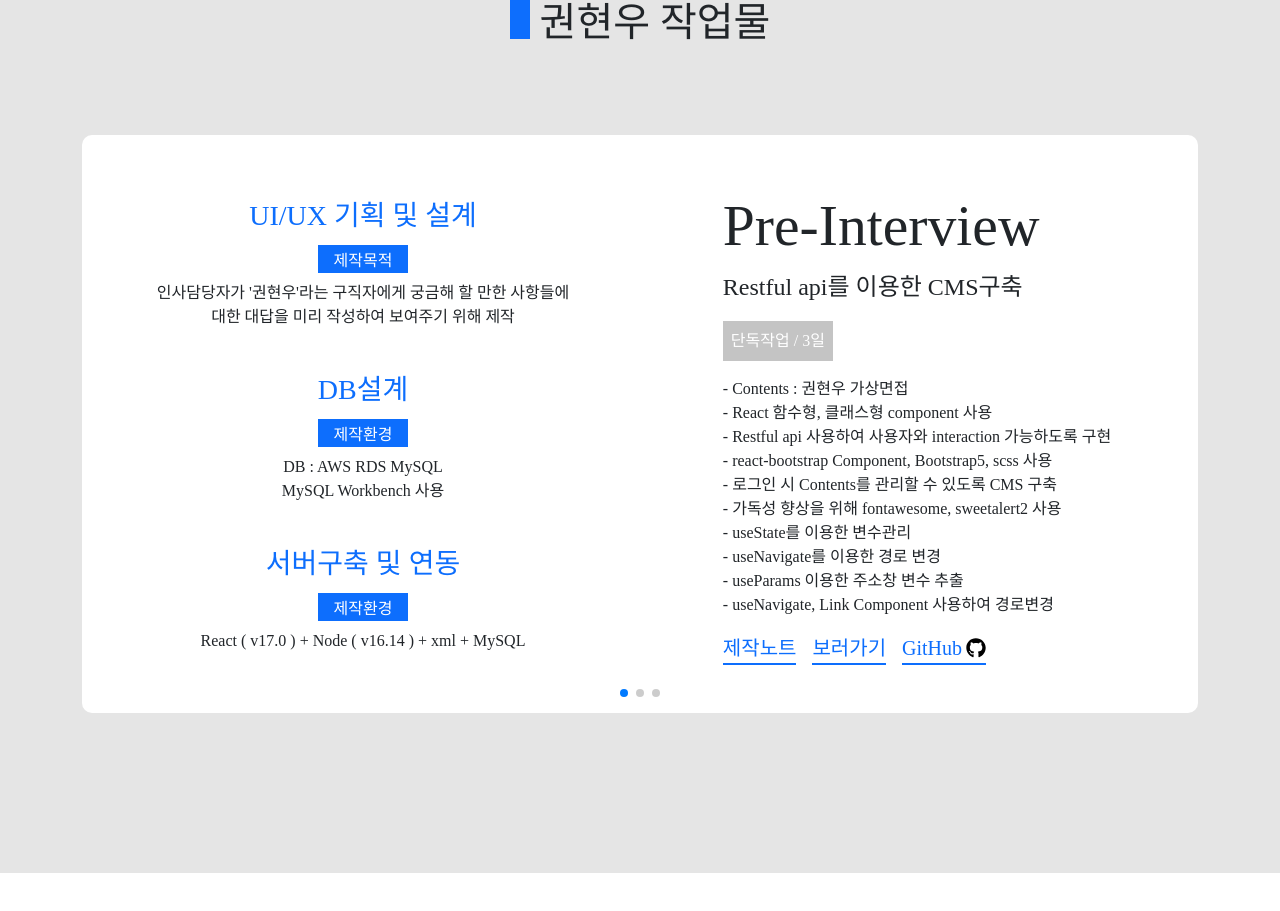
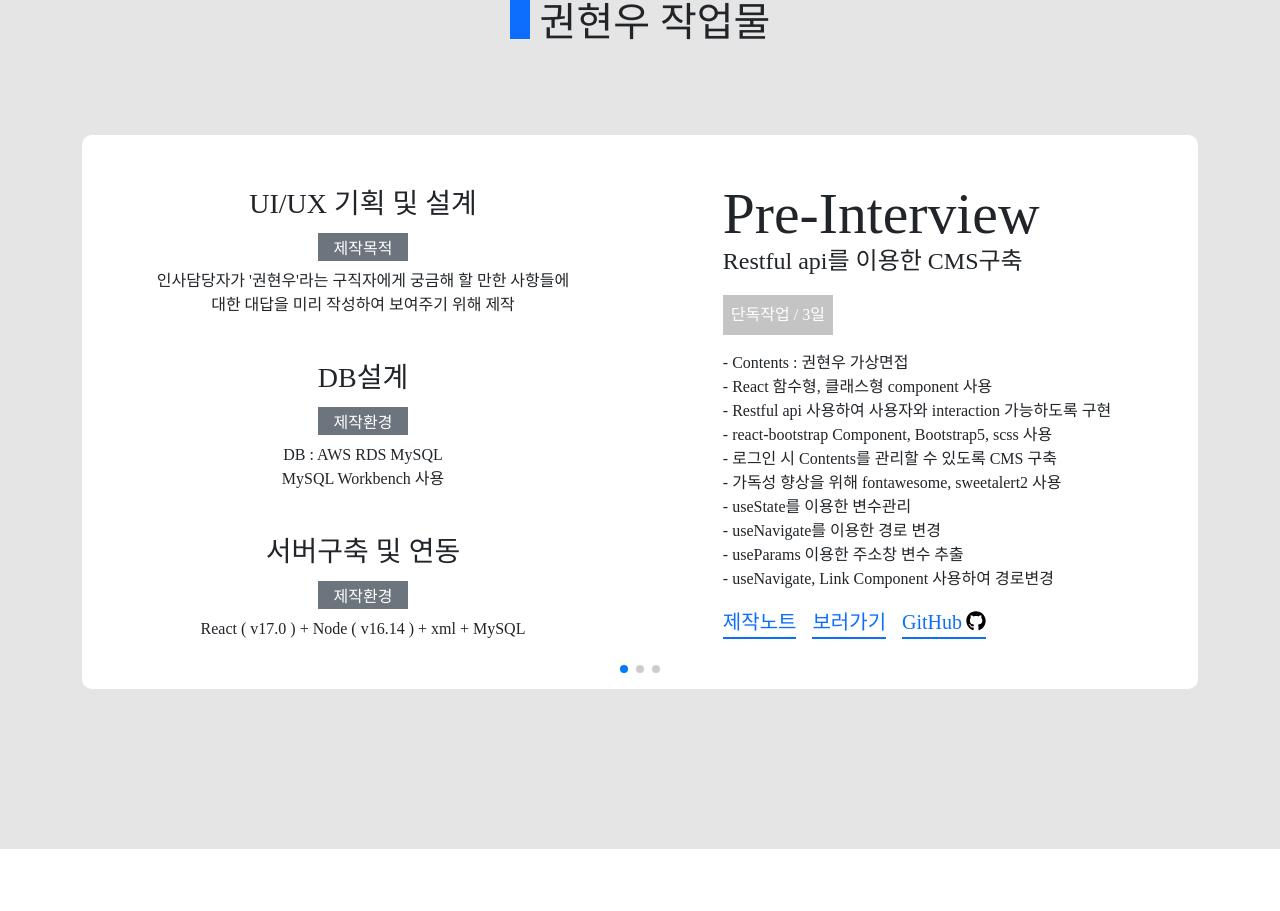
Before and after one commit to lbaku89/portfolio-react-220418, a React (Create React App) app in the folder front/: page / in a window 1280 px wide. Shown: the part 2293-3204 px from the top of the page. Built offline with nearby package versions, Linux system fonts and the light colour scheme; no server answers; a web font is replaced by a local one.

Commit message:
220515 swiper 다운그레이드, portfolio contents정리

```diff
--- a/front/package.json
+++ b/front/package.json
@@ -25,7 +25,7 @@
     "react-scripts": "5.0.0",
     "reactstrap": "^9.0.1",
     "sweetalert2": "^11.4.9",
-    "swiper": "^8.1.0",
+    "swiper": "^6.8.0",
     "web-vitals": "^2.1.4"
   },
   "scripts": {
--- a/front/public/css/khwStyle.css
+++ b/front/public/css/khwStyle.css
@@ -407,7 +407,7 @@ html {
     margin-right: 0px;
   }
   .MainPageMainImgWrap > .MainPageTxtWrap p:last-child a {
-    margin-right: -200px;
+    margin-right: -150px;
   }
 }
 
@@ -948,6 +948,7 @@ html {
 
 .swiperPortfolioTitleNm {
   font-size: 3.6rem;
+  line-height: 3.6rem;
 }
 
 .portfolioLink {
@@ -957,6 +958,7 @@ html {
 @media (max-width: 991.98px) {
   .swiperPortfolioTitleNm {
     font-size: 2rem;
+    line-height: 2rem;
   }
 }
 
--- a/front/public/css/khwStyle.scss
+++ b/front/public/css/khwStyle.scss
@@ -305,7 +305,7 @@ html{
 
     }
     p:last-child{
-      a{margin-right: -200px;
+      a{margin-right: -150px;
       }
     }
   }
@@ -559,15 +559,18 @@ html{
 }
 .swiperPortfolioTitleNm{
   font-size: 3.6rem;
+  line-height: 3.6rem;
 }
 .portfolioLink{
   font-size: 1.25rem;
 }
 
 
+
 @media (max-width:991.98px){
   .swiperPortfolioTitleNm{
     font-size: 2rem;
+    line-height: 2rem;
   }
 }
 @media(max-width:767.98px){
--- a/front/src/components/Portfolio.js
+++ b/front/src/components/Portfolio.js
@@ -5,11 +5,21 @@ import { FontAwesomeIcon } from '@fortawesome/react-fontawesome'
 import {faGithub} from '@fortawesome/free-brands-svg-icons'
 // Import Swiper React components
 import { Swiper, SwiperSlide } from 'swiper/react';
-import { Pagination } from "swiper";
+
+
+
 
 // Import Swiper styles
-import 'swiper/css';
-import "swiper/css/pagination";
+import 'swiper/swiper-bundle.min.css'
+import 'swiper/swiper.min.css'
+
+import 'swiper/components/pagination/pagination.min.css'
+import 'swiper/components/navigation/navigation.min.css'
+
+import SwiperCore, { Pagination, Navigation } from "swiper";
+
+
+
 
 
 
@@ -85,6 +95,9 @@ export default function Portfolio() {
   ]
 
 
+//SwiperCore.use([Navigation]);
+
+SwiperCore.use([Pagination]);
 
   return (
     <div className='khysection1 bg-color2' id="PortfolioWrap">
@@ -93,28 +106,29 @@ export default function Portfolio() {
           <div className='bg-primary'></div>
           <h3 className='gmarket align-text-bottom'>권현우 작업물</h3>
         </div>
-        <Swiper slidesPerView={1} pagination={{clickable:true}} modules={[Pagination]} className="py-5 h-100" id="mySwiper">
+        <Swiper slidesPerView={1}  pagination={{clickable:true}} modules={[Pagination]}
+       className="mySwiper py-5 h-100" id="mySwiper">
           {myPortfolioInfo.map((content)=>{
             return(
               <SwiperSlide>
                 <div className="row align-items-center px-3">
                   <div className='col-12 col-md-6  mb-5 mb-lg-0 d-flex flex-column justify-content-center portfolioLeftBox'>
-                    <div className="gmarket text-center mb-4">
-                      <p className="primary fs-3 mb-2">UI/UX 기획 및 설계</p>
-                      <p className="bg-color1 white d-inline-block px-3 mb-2 pt-1">제작목적</p>
+                    <div className="gmarket text-center mb-2 mb-md-4">
+                      <p className="fs-3 mb-2">UI/UX 기획 및 설계</p>
+                      <p className="bg-color4 white d-inline-block px-3 mb-2 pt-1">제작목적</p>
                       <p>{content.purposeTxt1}<br></br>
                       {content.purpsoeTxt2}
                       </p>
                     </div>
-                    <div className="gmarket text-center mb-4">
-                      <p className="primary fs-3 mb-2">DB설계</p>
-                      <p className="bg-color1 white d-inline-block px-3 mb-2 pt-1">제작환경</p>
+                    <div className="gmarket text-center mb-2 mb-md-4">
+                      <p className="fs-3 mb-2">DB설계</p>
+                      <p className="bg-color4 white d-inline-block px-3 mb-2 pt-1">제작환경</p>
                       <p>DB : AWS RDS MySQL<br></br>
                         MySQL Workbench 사용</p>
                     </div>
-                    <div className="gmarket text-center mb-0">
-                      <p className="primary fs-3 mb-2">서버구축 및 연동</p>
-                      <p className="bg-color1 white d-inline-block px-3 mb-2 pt-1">제작환경</p>
+                    <div className="gmarket text-center">
+                      <p className="fs-3 mb-2">서버구축 및 연동</p>
+                      <p className="bg-color4 white d-inline-block px-3 mb-2 pt-1">제작환경</p>
                       <p className="mb-0">React ( v17.0 )  + Node ( v16.14 ) + xml + MySQL
                       </p>
                     </div>
@@ -132,9 +146,9 @@ export default function Portfolio() {
                           }
                         </ul>
                         <div className="d-flex align-items-center ">
-                          <a className="primary gmarket me-3 buttonStyle4 portfolioLink" target="_blacnk" href={content.workNoteSrc} target="_blank">제작노트</a>
+                          <a className="primary gmarket me-3 buttonStyle4 portfolioLink" rel="noopener noreferrer" href={content.workNoteSrc} target="_blank">제작노트</a>
                           <a className="primary gmarket buttonStyle4 me-3 portfolioLink" href={content.project}>보러가기</a>
-                          <a className="primary gmarket buttonStyle4 me-3 portfolioLink" target="_blacnk" href={content.gitHubSrc}>GitHub<FontAwesomeIcon icon={faGithub} className="ms-1 black"/></a>
+                          <a className="primary gmarket buttonStyle4 me-3 portfolioLink" rel="noopener noreferrer" target="_blank" href={content.gitHubSrc}>GitHub<FontAwesomeIcon icon={faGithub} className="ms-1 black"/></a>
                         </div>
                       </div>
                   </div>
```
Also changed, not shown: front/public/css/khwStyle.min.css, front/public/khwStyle.module.css, 1 other file (tests, documents, lock files or other folders).
